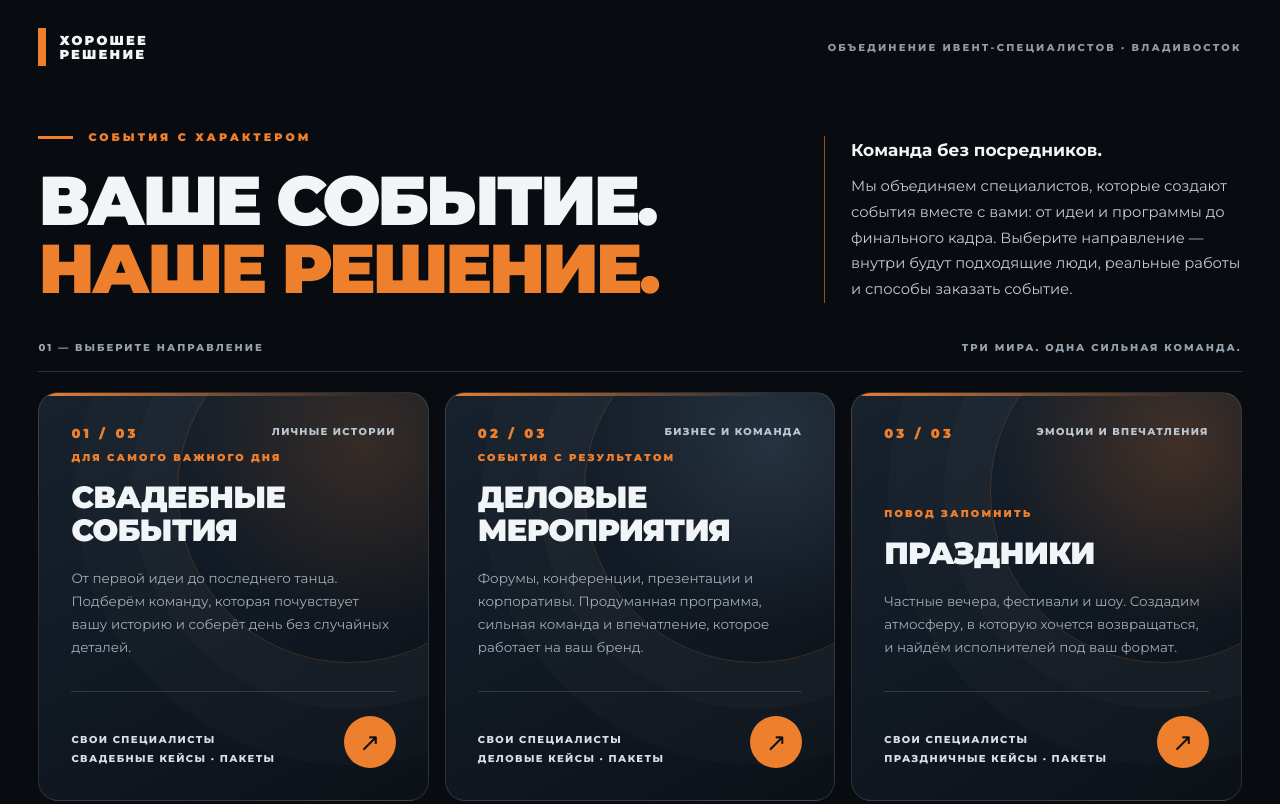
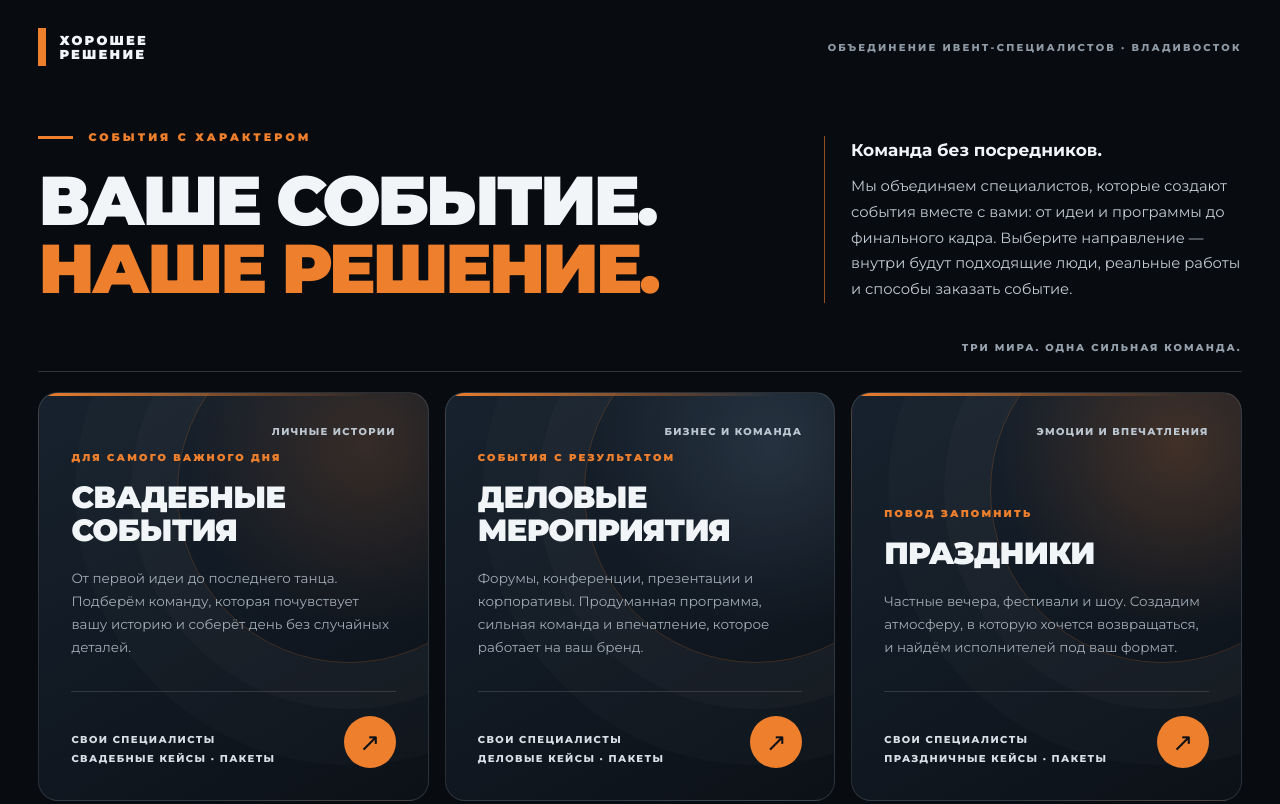
Before and after one commit to Grishka3002/event_good, a website: page index.html in a window 1280 px wide. Shown: the top 804 px of the page. Drawn offline with Linux system fonts and the light colour scheme.

Commit message:
Remove numbering from direction cards

```diff
--- a/index.html
+++ b/index.html
@@ -27,7 +27,7 @@
     h1 em{font-style:normal;color:var(--orange)}
     .intro-copy{border-left:1px solid rgba(238,127,45,.6);padding:0 0 0 26px;color:#c3ccd4;font-size:clamp(14px,1.15vw,17px);line-height:1.75}
     .intro-copy strong{display:block;color:#f2f5f8;font-size:17px;margin-bottom:8px}
-    .section-note{display:flex;align-items:center;justify-content:space-between;gap:20px;padding:0 0 17px;border-bottom:1px solid rgba(255,255,255,.16);font-size:10px;font-weight:800;letter-spacing:.2em;text-transform:uppercase;color:#95a1ad}
+    .section-note{display:flex;align-items:center;justify-content:flex-end;gap:20px;padding:0 0 17px;border-bottom:1px solid rgba(255,255,255,.16);font-size:10px;font-weight:800;letter-spacing:.2em;text-transform:uppercase;color:#95a1ad}
     .directions{display:grid;grid-template-columns:repeat(3,minmax(0,1fr));gap:16px;padding:20px 0 clamp(55px,7vw,100px)}
     .direction{--glow:rgba(238,127,45,.16);position:relative;isolation:isolate;display:flex;flex-direction:column;min-height:clamp(360px,32vw,480px);padding:clamp(26px,2.5vw,42px);overflow:hidden;background:radial-gradient(circle at 84% 13%,var(--glow),transparent 38%),linear-gradient(151deg,#17222e 0%,#111923 51%,#0c1117 100%);border:1px solid rgba(255,255,255,.12);border-radius:20px;transition:transform .25s,border-color .25s,box-shadow .25s}
     .direction:nth-child(2){--glow:rgba(148,179,208,.15)}
@@ -35,10 +35,9 @@
     .direction::after{content:"";position:absolute;top:-18%;right:-24%;width:88%;aspect-ratio:1;border:1px solid rgba(238,127,45,.22);border-radius:50%;box-shadow:0 0 0 46px rgba(255,255,255,.018),0 0 0 102px rgba(255,255,255,.014);z-index:-1}
     .direction::before{content:"";position:absolute;inset:0 auto auto 0;width:100%;height:3px;background:linear-gradient(90deg,var(--orange),transparent 85%)}
     .direction:hover,.direction:focus-within{transform:translateY(-6px);border-color:rgba(238,127,45,.65);box-shadow:0 24px 62px rgba(0,0,0,.36)}
-    .card-top{display:flex;justify-content:space-between;gap:12px;align-items:start}
+    .card-top{display:flex;justify-content:flex-end;gap:12px;align-items:start}
     .kind{font-size:10px;color:#bbc6d0;letter-spacing:.13em;text-transform:uppercase;font-weight:800;text-align:right}
     .card-kicker{display:block;margin-bottom:17px;color:var(--orange);font-size:10px;font-weight:900;letter-spacing:.22em;text-transform:uppercase}
-    .number{font-size:13px;font-weight:900;letter-spacing:.25em;color:var(--orange)}
     .body{margin:auto 0 32px}
     h2{margin:0 0 20px;font-size:clamp(27px,2.4vw,39px);font-weight:900;line-height:1.08;text-transform:uppercase;letter-spacing:-.025em}
     .direction-link{color:inherit;text-decoration:none}
@@ -51,7 +50,7 @@
     .direction:hover .arrow,.direction:focus-within .arrow{transform:rotate(45deg)}
     .foot{border-top:1px solid rgba(255,255,255,.1);padding:20px 0 30px;color:#77838e;font-size:11px;line-height:1.6;display:flex;justify-content:space-between;gap:20px;flex-wrap:wrap}
     @media(max-width:1050px){.directions{grid-template-columns:1fr;gap:12px}.direction{min-height:320px;padding:28px}.body{margin:38px 0}h2{font-size:clamp(28px,4.5vw,42px);margin-bottom:13px}.bottom{padding-top:17px}.intro{grid-template-columns:1fr}.intro-copy{max-width:640px}}
-    @media(max-width:600px){.topnote{display:none}.intro{padding-top:66px}.direction{min-height:340px}.body{margin:50px 0 32px}.section-note span:last-child{display:none}}
+    @media(max-width:600px){.topnote{display:none}.intro{padding-top:66px}.direction{min-height:340px}.body{margin:50px 0 32px}}
     @media(prefers-reduced-motion:reduce){.direction,.arrow{transition:none}}
   </style>
 </head>
@@ -59,20 +58,20 @@
   <main class="shell">
     <div class="topbar"><div class="logo"><span>Хорошее<br>решение</span></div><span class="topnote">Объединение ивент-специалистов · Владивосток</span></div>
     <section class="intro" aria-labelledby="intro-title"><div><div class="eyebrow">События с характером</div><h1 id="intro-title">Ваше событие.<br><em>Наше решение.</em></h1></div><div class="intro-copy"><strong>Команда без посредников.</strong>Мы объединяем специалистов, которые создают события вместе с вами: от идеи и программы до финального кадра. Выберите направление — внутри будут подходящие люди, реальные работы и способы заказать событие.</div></section>
-    <div class="section-note"><span>01 — Выберите направление</span><span>Три мира. Одна сильная команда.</span></div>
+    <div class="section-note"><span>Три мира. Одна сильная команда.</span></div>
     <div class="directions" aria-label="Выбор направления">
     <article class="direction">
-      <div class="card-top"><span class="number">01 / 03</span><span class="kind">Личные истории</span></div>
+      <div class="card-top"><span class="kind">Личные истории</span></div>
       <div class="body"><span class="card-kicker">Для самого важного дня</span><h2><a class="direction-link" href="/svadby">Свадебные<br>события</a></h2><p>От первой идеи до последнего танца. Подберём команду, которая почувствует вашу историю и соберёт день без случайных деталей.</p></div>
       <div class="bottom"><span class="features">Свои специалисты<br>Свадебные кейсы · Пакеты</span><span class="arrow" aria-hidden="true">↗</span></div>
     </article>
     <article class="direction">
-      <div class="card-top"><span class="number">02 / 03</span><span class="kind">Бизнес и команда</span></div>
+      <div class="card-top"><span class="kind">Бизнес и команда</span></div>
       <div class="body"><span class="card-kicker">События с результатом</span><h2><a class="direction-link" href="/korporativy">Деловые<br>мероприятия</a></h2><p>Форумы, конференции, презентации и корпоративы. Продуманная программа, сильная команда и впечатление, которое работает на ваш бренд.</p></div>
       <div class="bottom"><span class="features">Свои специалисты<br>Деловые кейсы · Пакеты</span><span class="arrow" aria-hidden="true">↗</span></div>
     </article>
     <article class="direction">
-      <div class="card-top"><span class="number">03 / 03</span><span class="kind">Эмоции и впечатления</span></div>
+      <div class="card-top"><span class="kind">Эмоции и впечатления</span></div>
       <div class="body"><span class="card-kicker">Повод запомнить</span><h2><a class="direction-link" href="/prazdniki-i-shou">Праздники</a></h2><p>Частные вечера, фестивали и шоу. Создадим атмосферу, в которую хочется возвращаться, и найдём исполнителей под ваш формат.</p></div>
       <div class="bottom"><span class="features">Свои специалисты<br>Праздничные кейсы · Пакеты</span><span class="arrow" aria-hidden="true">↗</span></div>
     </article>
```
